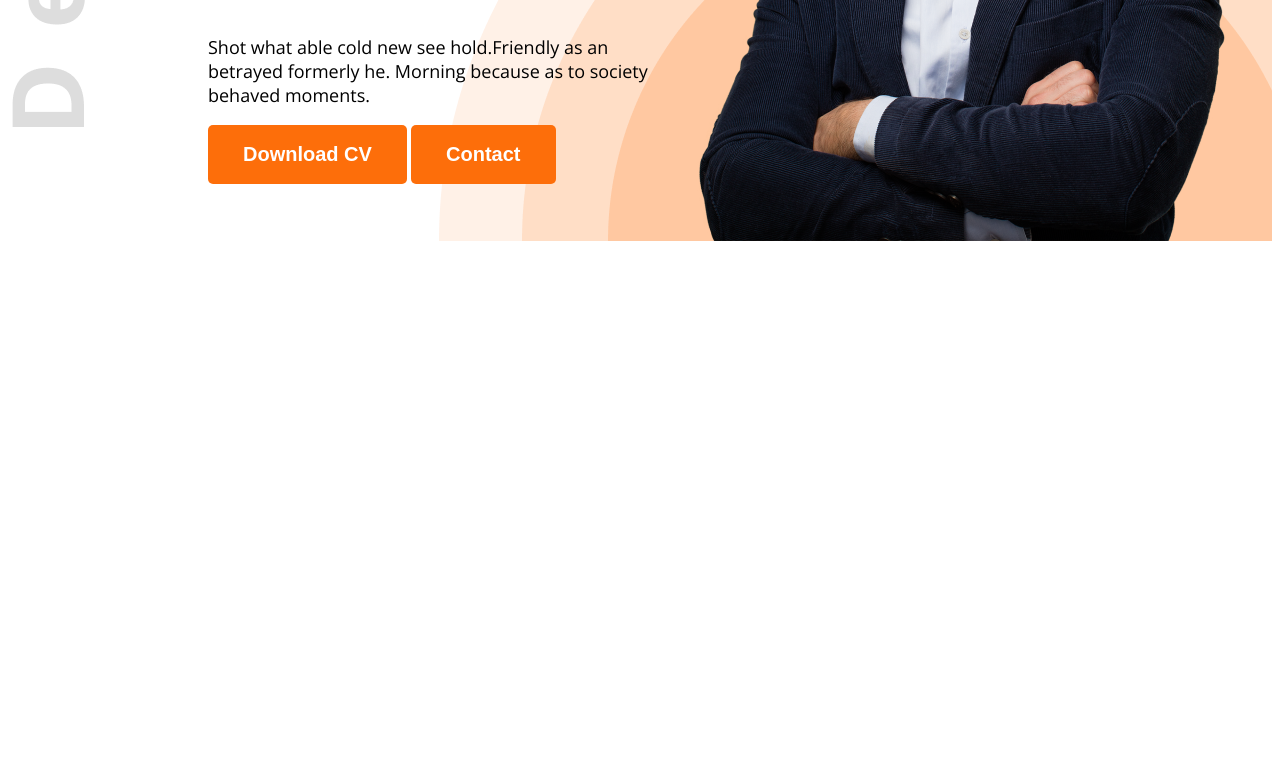
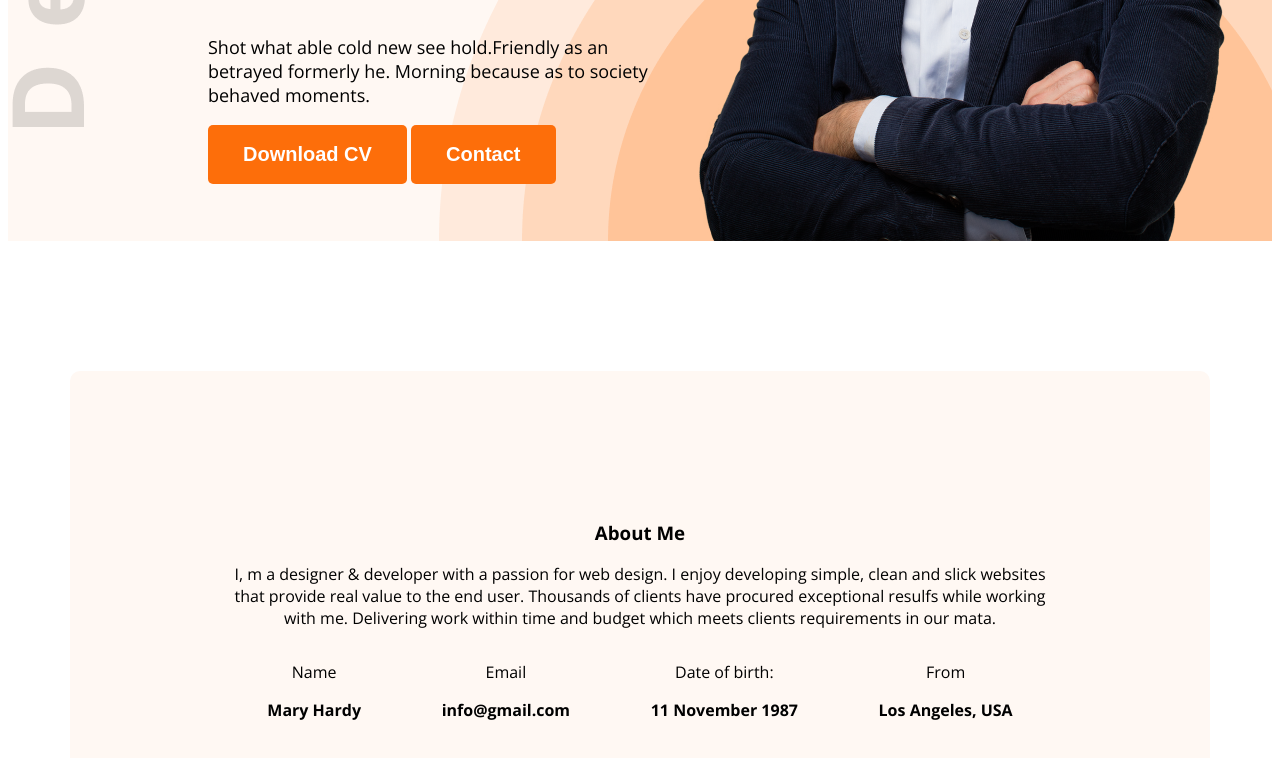
Before and after one commit to wdmoriom/web-develop-repo, a plain HTML site: page index.html in a window 1280 px wide. Shown: the part 686-1444 px from the top of the page. Before the commit the page ends 935 px from the top, so only its background shows below. Drawn offline with nearby package versions, Linux system fonts and the light colour scheme.

Commit message:
initial commit with all project files

```diff
--- a/index.html
+++ b/index.html
@@ -10,7 +10,7 @@
     <link rel="stylesheet" href="style.css">
 </head>
 <body class="open-sans-normal">
-    <header class="first">
+    <header class="first scnd-bg">
         <nav>
             <h3 class="nav-title">Ma<span class="color">r</span>y</h3>
             <ul>
@@ -33,6 +33,32 @@
 
     </header>
     <main>
+        <section class="about scnd-bg">
+            <h3 class="title">About Me</h3>
+            <p class="description">I, m a designer & developer with a passion for web design. I enjoy developing simple, clean and slick websites that provide real value to the end user. Thousands of clients have procured exceptional resulfs while working with me. Delivering work within time and budget which meets clients requirements in our mata.</p>
+
+            <div class="about-items">
+
+                <!-- .about-item*4>p.item-title+p.item-description -->
+                <div class="about-item">
+                    <p class="item-titel">Name</p>
+                    <p class="item-description">Mary Hardy </p>
+                </div>
+                <div class="about-item">
+                    <p class="item-titel">Email</p>
+                    <p class="item-description">info@gmail.com</p>
+                </div>
+                <div class="about-item">
+                    <p class="item-titel">Date of birth:</p>
+                    <p class="item-description">11 November 1987</p>
+                </div>
+                <div class="about-item">
+                    <p class="item-titel">From</p>
+                    <p class="item-description">Los Angeles, USA</p>
+                </div>
+            </div>
+
+        </section>
 
     </main>
     <footer>
--- a/style.css
+++ b/style.css
@@ -80,3 +80,32 @@ nav ul{
     background-repeat: no-repeat;
     background-position: top left, bottom right;
 }
+.scnd-bg{
+    background-color: #FFF8F3;
+}
+/* about styles */
+.about{
+    border-radius: 10px;
+    padding: 130px 157px;
+    margin-top: 130px;
+    text-align: center;
+
+}
+/* main styles */
+main{
+    max-width: 1140px;
+    margin: 0 auto;
+
+
+}
+.item-description{
+    font-weight: 700;
+}
+.about-items{
+    display: flex;
+    justify-content: space-around;
+
+}
+section{
+    background-color: #FFFFFF;
+}
```
